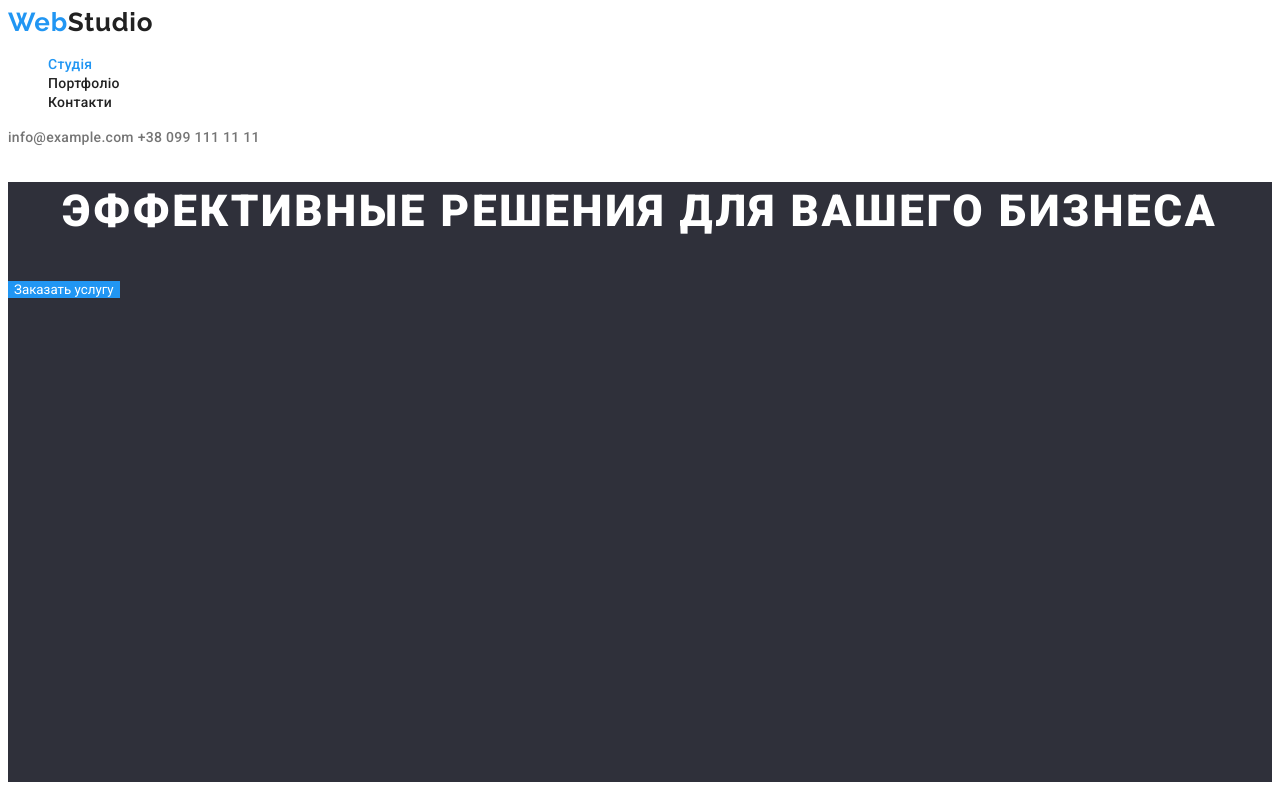
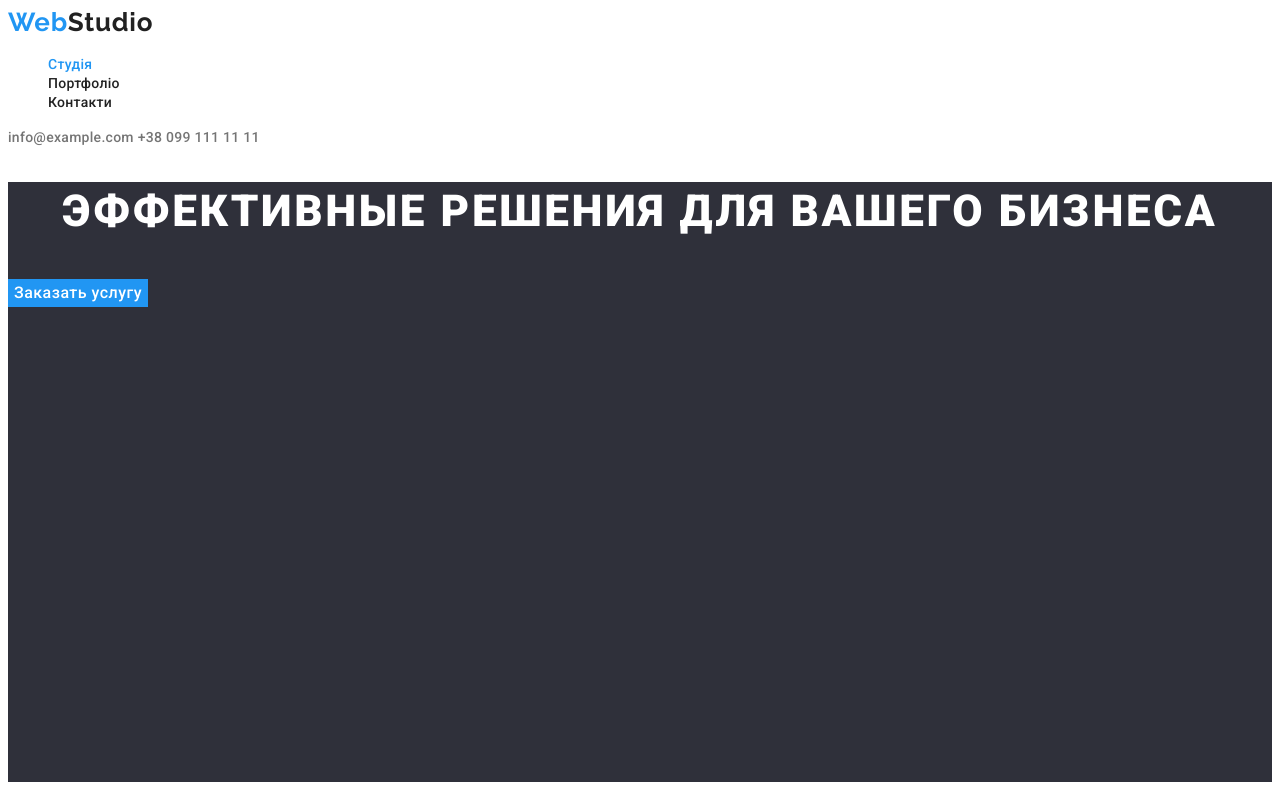
Before and after one commit to BlackyHat/goit-markup-hw-02, a plain HTML site: page index.html in a window 1280 px wide. Shown: the top 795 px of the page. Drawn offline with Linux system fonts and the light colour scheme.

Commit message:
correct button style

```diff
--- a/css/styles.css
+++ b/css/styles.css
@@ -96,6 +96,11 @@ body {
   background-color: var(--accent-color);
   border: none;
   font-family: inherit;
+  font-weight: 500;
+  font-size: 16px;
+  line-height: 1.62;
+  text-align: center;
+  letter-spacing: 0.03em;
 
   cursor: pointer;
 }
```
